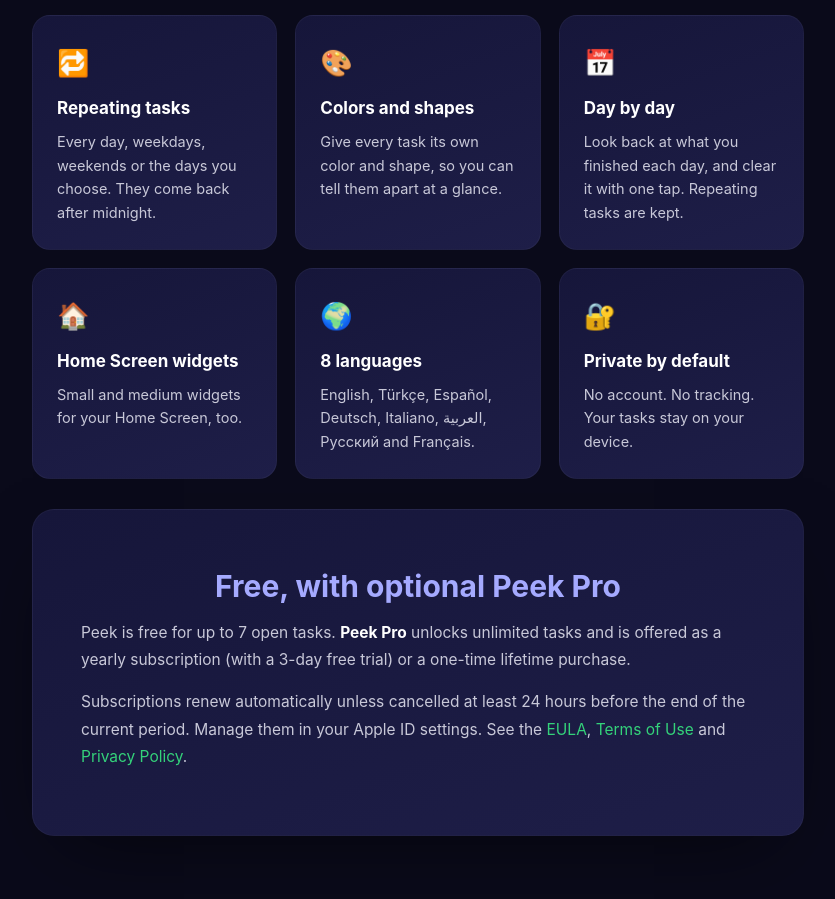
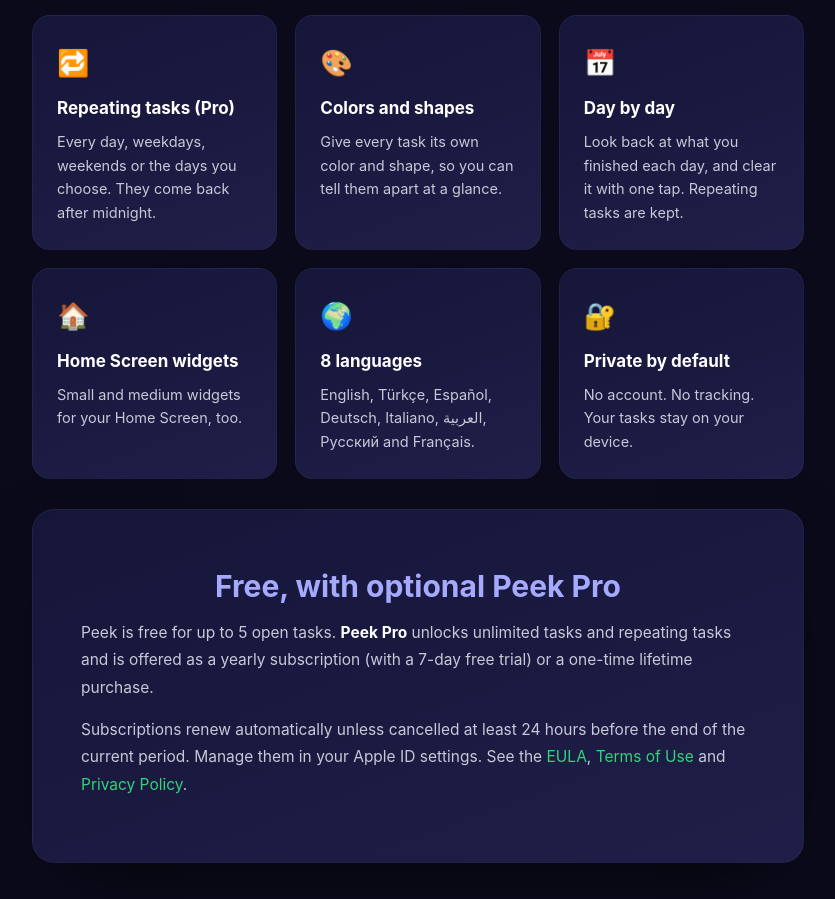
Before and after one commit to theaeasoftware/peekappdocs, a plain HTML site: page index.html in a window 1280 px wide. Shown: the part 1030-1929 px from the top of the page, without its empty margins (222-1057 px from the left). Drawn offline with Linux system fonts and the light colour scheme.

Commit message:
Free plan: 5 open tasks; repeating tasks in Pro; 7-day trial

```diff
--- a/index.html
+++ b/index.html
@@ -35,11 +35,11 @@ footer .small{color:var(--t30);font-size:12.5px;margin-top:8px;line-height:1.75}
 <div class="f"><div class="e">🔒</div><h3>Lock Screen widgets</h3><p>See up to 5 tasks the moment you pick up your iPhone. Circular and inline widgets show your progress and your next task.</p></div>
 <div class="f"><div class="e">✅</div><h3>Tap to complete</h3><p>Tap a task's shape right on the widget, without opening the app. The next task moves up.</p></div>
 <div class="f"><div class="e">⭐</div><h3>Top 3 for today</h3><p>Pin the three things that matter most so they stay on top of everything else.</p></div>
-<div class="f"><div class="e">🔁</div><h3>Repeating tasks</h3><p>Every day, weekdays, weekends or the days you choose. They come back after midnight.</p></div>
+<div class="f"><div class="e">🔁</div><h3>Repeating tasks (Pro)</h3><p>Every day, weekdays, weekends or the days you choose. They come back after midnight.</p></div>
 <div class="f"><div class="e">🎨</div><h3>Colors and shapes</h3><p>Give every task its own color and shape, so you can tell them apart at a glance.</p></div>
 <div class="f"><div class="e">📅</div><h3>Day by day</h3><p>Look back at what you finished each day, and clear it with one tap. Repeating tasks are kept.</p></div>
 <div class="f"><div class="e">🏠</div><h3>Home Screen widgets</h3><p>Small and medium widgets for your Home Screen, too.</p></div>
 <div class="f"><div class="e">🌍</div><h3>8 languages</h3><p>English, Türkçe, Español, Deutsch, Italiano, العربية, Русский and Français.</p></div>
 <div class="f"><div class="e">🔐</div><h3>Private by default</h3><p>No account. No tracking. Your tasks stay on your device.</p></div></div>
-<div class="doc"><h2>Free, with optional Peek Pro</h2><p>Peek is free for up to 7 open tasks. <strong>Peek Pro</strong> unlocks unlimited tasks and is offered as a yearly subscription (with a 3-day free trial) or a one-time lifetime purchase.</p>
+<div class="doc"><h2>Free, with optional Peek Pro</h2><p>Peek is free for up to 5 open tasks. <strong>Peek Pro</strong> unlocks unlimited tasks and repeating tasks and is offered as a yearly subscription (with a 7-day free trial) or a one-time lifetime purchase.</p>
 <p>Subscriptions renew automatically unless cancelled at least 24 hours before the end of the current period. Manage them in your Apple ID settings. See the <a href="eula.html">EULA</a>, <a href="terms.html">Terms of Use</a> and <a href="privacy.html">Privacy Policy</a>.</p></div></div></main><footer><div class="container"><div class="links"><a href="index.html">Home</a><a href="privacy.html">Privacy Policy</a><a href="terms.html">Terms of Use</a><a href="eula.html">EULA</a><a href="feedback.html">Feedback</a></div><div>support@aeasoftware.com</div><div class="small">© 2026 AEA YAZILIM E-TİCARET AMBALAJ PAZARLAMA LİMİTED ŞİRKETİ. All rights reserved.<br>Peek is a trademark of AEA Software. Apple, iPhone and App Store are trademarks of Apple Inc.</div></div></footer></body></html>
```
Also changed, not shown: eula.html (+1 -1 lines), terms.html (+1 -1 lines).
